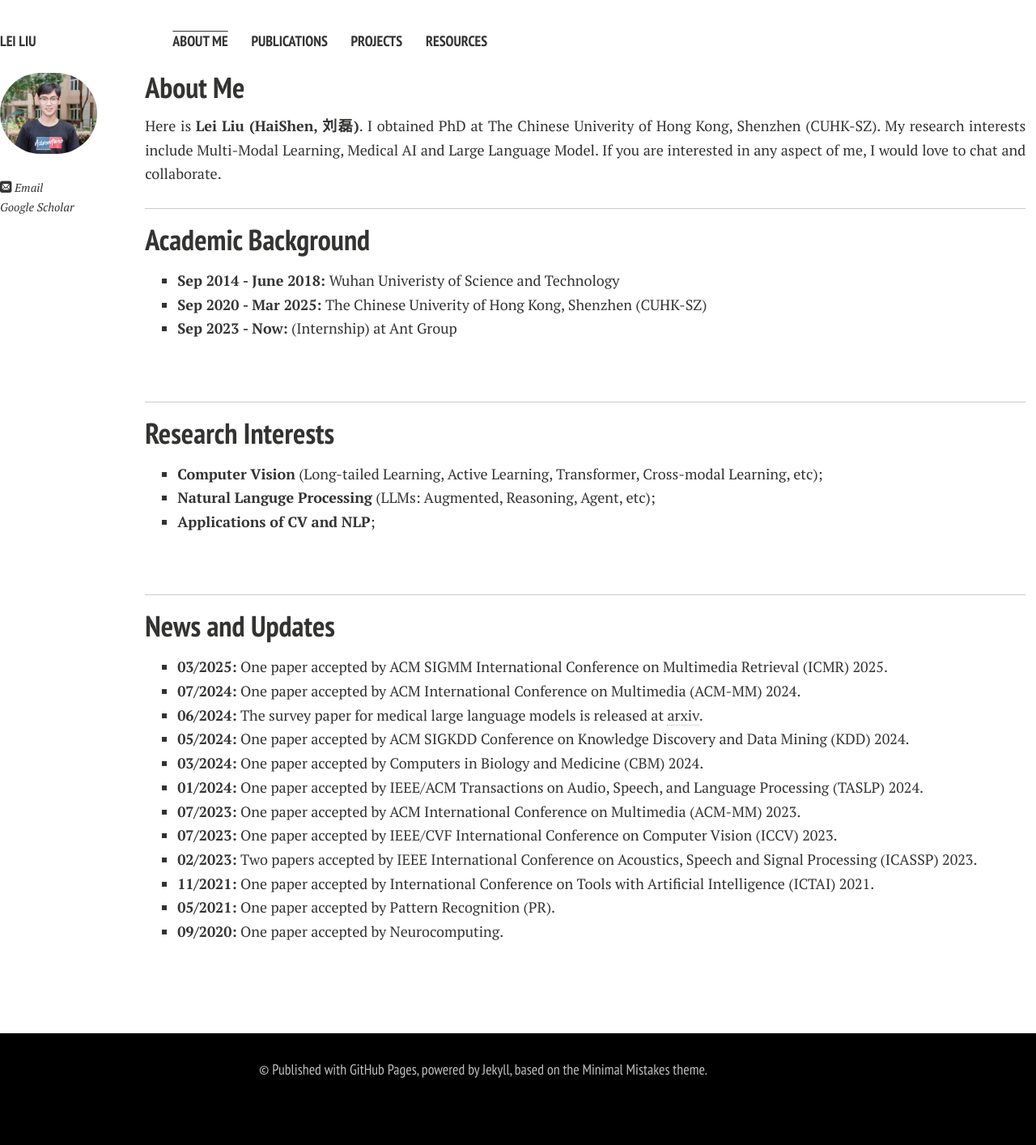
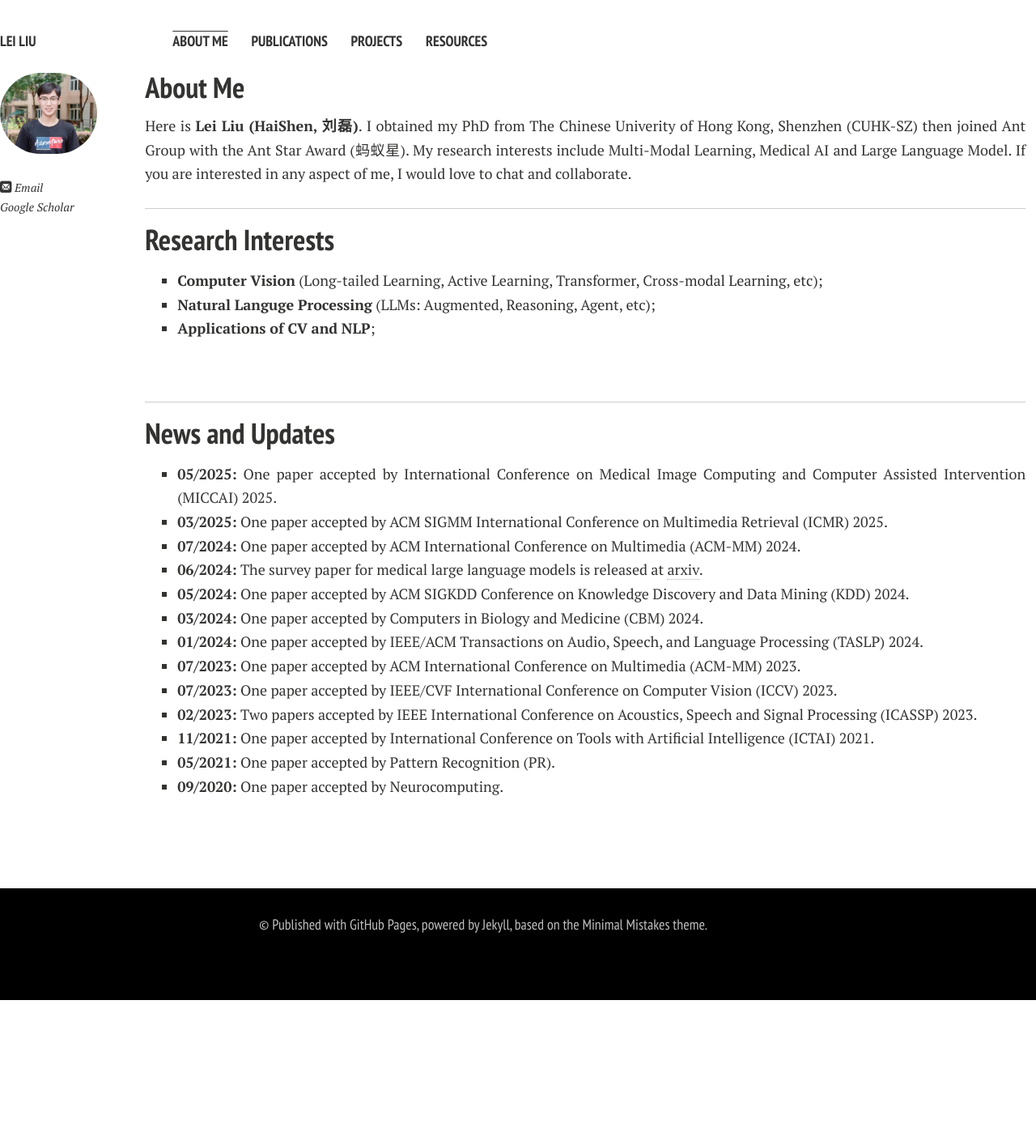
Before and after one commit to Ocean537/Haishen-ll.github.io, a Jekyll site: the page built from index.md, in a window 1280 px wide. Shown: the whole page at 81% size. Built offline with Jekyll 4.4.1, drawn with Linux system fonts in a browser that asks for light colours; nearby versions of some CDN libraries; comment, search, counter and statistics services are not loaded; a style sheet for code colours, icons or effects is not loaded; our own code applies the rules of GitHub Pages for plain Markdown files; after the commit the page ends 1235 px from its top, so only the background shows below that.

Commit message:
Update index.md

```diff
--- a/index.md
+++ b/index.md
@@ -6,21 +6,12 @@ layout: page
 
 <!-- ---<img src="https://Haishen-ll.github.io/liulei.jpeg" class="floatpic" width="480" height="380">--->
 
-Here is **Lei Liu (HaiShen, 刘磊)**. I obtained PhD at The Chinese Univerity of Hong Kong, Shenzhen (CUHK-SZ). My research interests include Multi-Modal Learning, Medical AI and Large Language Model. If you are interested in any aspect of me, I would love to chat and collaborate.
+Here is **Lei Liu (HaiShen, 刘磊)**. I obtained my PhD from The Chinese Univerity of Hong Kong, Shenzhen (CUHK-SZ) then joined Ant Group with the Ant Star Award (蚂蚁星). My research interests include Multi-Modal Learning, Medical AI and Large Language Model. If you are interested in any aspect of me, I would love to chat and collaborate.
 <br>
 
 
 ---
 
-## Academic Background
-
-- **Sep 2014 - June 2018:** Wuhan Univeristy of Science and Technology
-- **Sep 2020 - Mar 2025:** The Chinese Univerity of Hong Kong, Shenzhen (CUHK-SZ)
-- **Sep 2023 - Now:** (Internship) at Ant Group
-
-<br>
-
----
 
 ## Research Interests
 
@@ -33,6 +24,7 @@ Here is **Lei Liu (HaiShen, 刘磊)**. I obtained PhD at The Chinese Univerity o
 ---
 
 ## News and Updates
+- **05/2025:** One paper accepted by International Conference on Medical Image Computing and Computer Assisted Intervention (MICCAI) 2025.
 - **03/2025:** One paper accepted by ACM SIGMM International Conference on Multimedia Retrieval (ICMR) 2025.
 - **07/2024:** One paper accepted by ACM International Conference on Multimedia (ACM-MM) 2024.
 - **06/2024:** The survey paper for medical large language models is released at [arxiv](https://arxiv.org/pdf/2406.03712).
```
